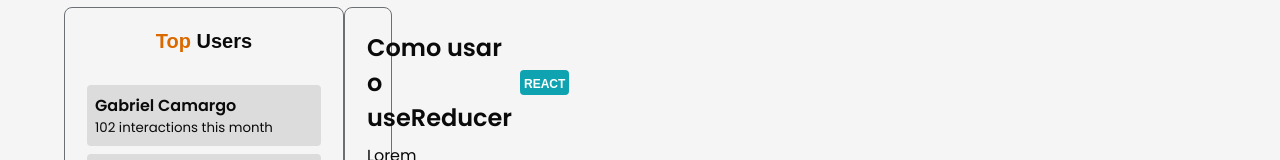
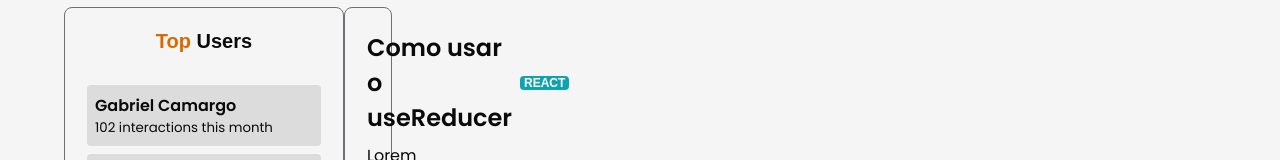
Before and after one commit to gabrielcaamargo/techForum-frontend, a React (Vite) app: page / in a window 1280 px wide. Shown: the part 425-585 px from the top of the page. Built offline with nearby package versions, Linux system fonts and the light colour scheme; a web font is replaced by a local one.

Commit message:
🔥 feat: responsive badges

```diff
--- a/src/components/Article/styles.ts
+++ b/src/components/Article/styles.ts
@@ -82,6 +82,9 @@ export const Category = styled.div<CategoryProps>`
   background-color: ${({categoryColor}) => categoryColor};
   color: #FFF;
   white-space: nowrap;
+  display: flex;
+  align-items: center;
+  justify-content: center;
 
   small {
     font-size: 12px;
@@ -89,4 +92,8 @@ export const Category = styled.div<CategoryProps>`
     font-weight: bold;
     font-family: "Anybody", sans-serif;
   }
+
+  @media screen and (max-width: 768px) {
+    padding: 4px
+  }
 `;
```
